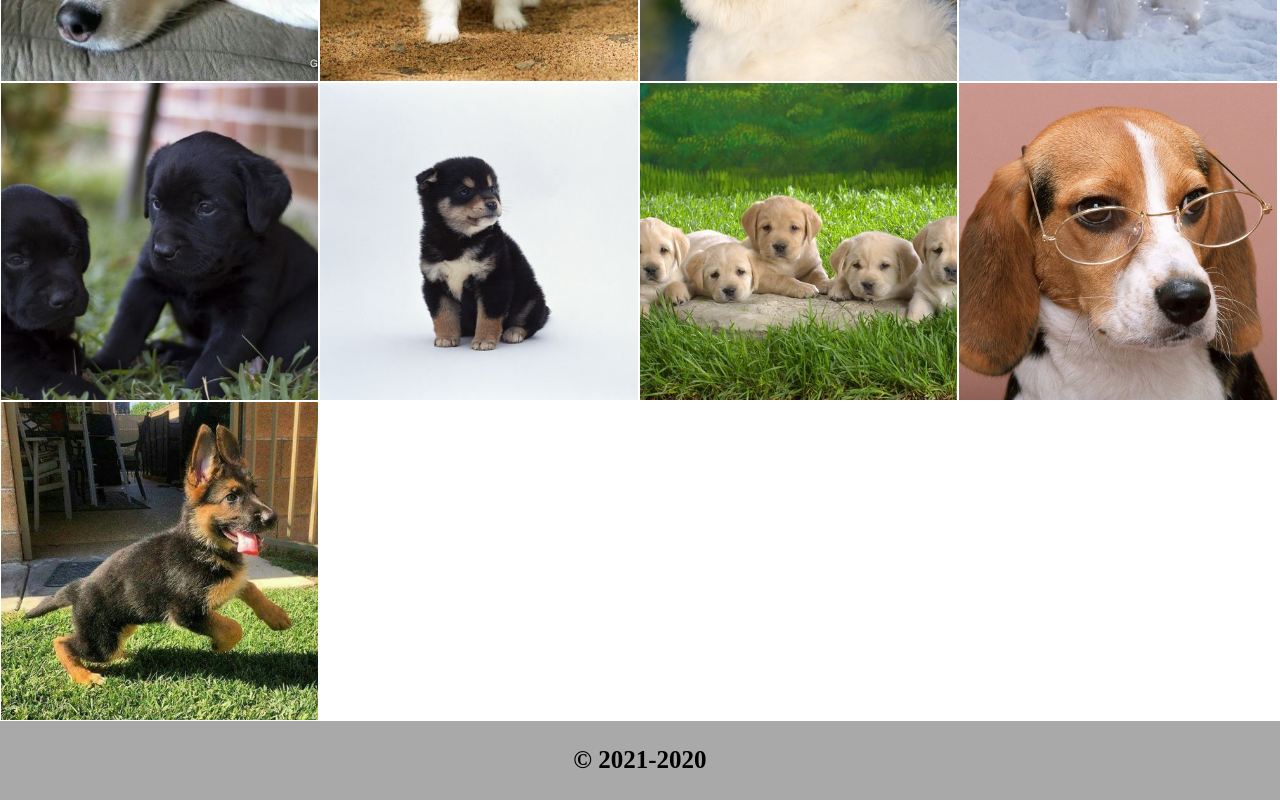
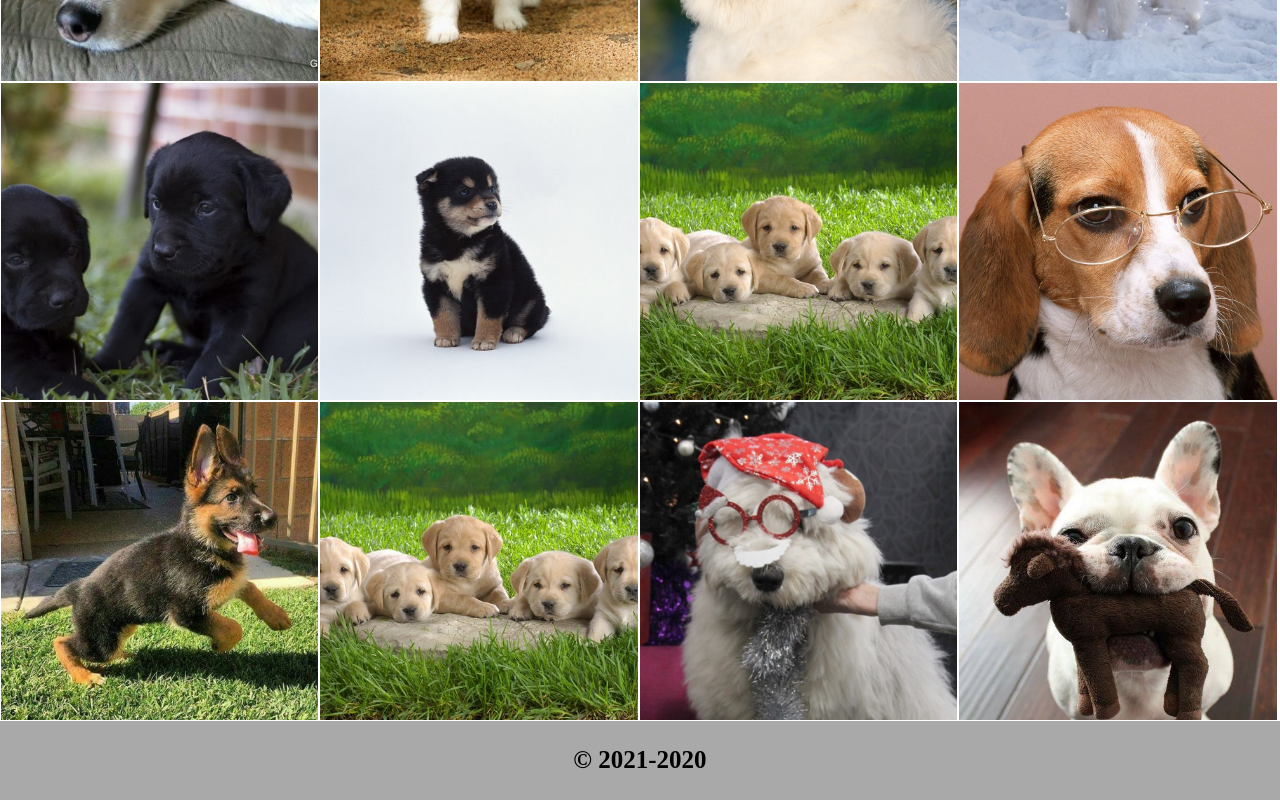
Before and after one commit to deepikasaini406/Gallery, a plain HTML site: page index.html in a window 1280 px wide. Shown: the part 1284-2084 px from the top of the page. Drawn offline with Linux system fonts and the light colour scheme.

Commit message:
add images

```diff
--- a/index.html
+++ b/index.html
@@ -33,6 +33,9 @@
         <img class="image" src="images/dog19.jpg" alt="">
         <img class="image" src="images/dog20.jpg" alt="">
         <img class="image" src="images/dog21.jpg" alt="">
+        <img class="image" src="images/dog22.jpg" alt="">
+        <img class="image" src="images/dog23.jpg" alt="">
+        <img class="image" src="images/dog24.jpg" alt="">
     </div>
     <div>
         <h2>© 2021-2020</h2>
```
Also changed, not shown: images/dog22.jpg (added), images/dog23.jpg (added), images/dog24.jpg (added).
